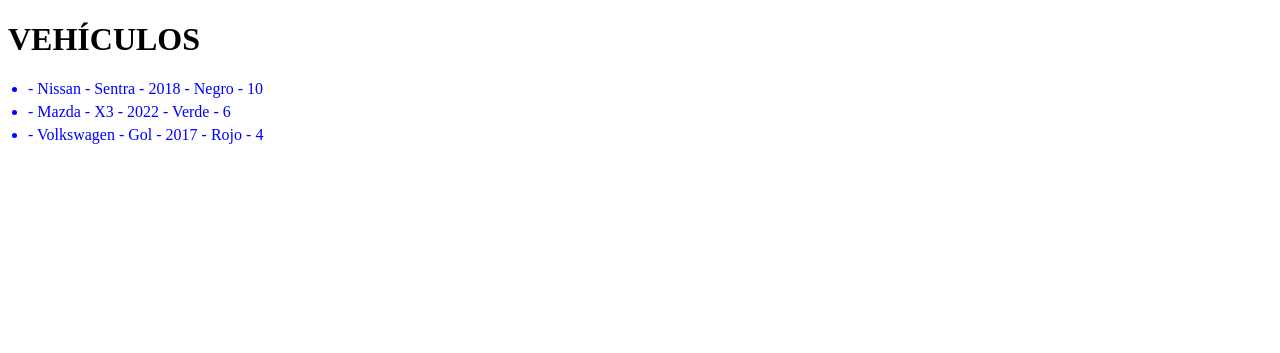
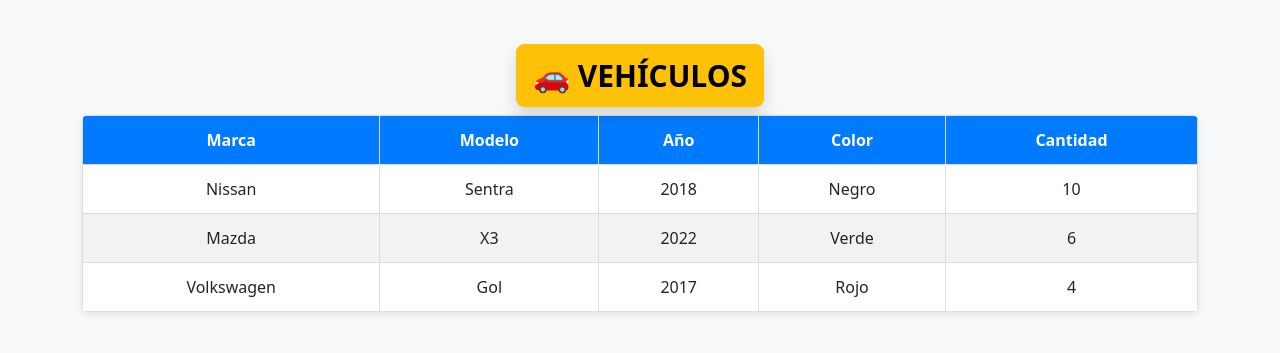
Before and after one commit to KelleanPJ/djangoproyect_backend, a Django app: page / in a window 1280 px wide. Shown: the top 353 px of the page. Run offline with Django 5.2, Linux system fonts and the light colour scheme; data comes from the database, SQL or seed files in the repository.

Commit message:
Presentacion estilo tabla

```diff
--- a/cargar_productos.py
+++ b/cargar_productos.py
@@ -1,8 +1,8 @@
 import os
 import django
 
-# Configurar Django
-os.environ.setdefault("DJANGO_SETTINGS_MODULE", "mysite.settings") #ESTO DEBES CAMBIARLO SEGUN EL NOMBRE DE TU CARPETA
+
+os.environ.setdefault("DJANGO_SETTINGS_MODULE", "mysite.settings")
 
 django.setup()
 
--- a/pagina/static/pagina/style.css
+++ b/pagina/static/pagina/style.css
@@ -1,8 +1,43 @@
-ul {
-  padding-left: 20px;
+
+body {
+  font-family: Arial, sans-serif;
+  background-color: #f8f9fa;
+  padding: 20px;
 }
 
-ul li {
-  margin-bottom: 5px;
-  color: blue;
+h1 {
+  text-align: center;
+  margin-bottom: 20px;
+  color: #333;
 }
+
+.tabla-productos {
+  width: 100%;
+  border-collapse: collapse;
+  margin: 0 auto;
+  background-color: white;
+  box-shadow: 0 2px 8px rgba(0,0,0,0.1);
+  border-radius: 6px;
+  overflow: hidden;
+}
+
+.tabla-productos th,
+.tabla-productos td {
+  border: 1px solid #ddd;
+  padding: 12px;
+  text-align: center;
+}
+
+.tabla-productos th {
+  background-color: #007BFF;
+  color: white;
+  font-weight: bold;
+}
+
+.tabla-productos tr:nth-child(even) {
+  background-color: #f2f2f2;
+}
+
+.tabla-productos tr:hover {
+  background-color: #e9f7ff;
+}
--- a/pagina/templates/index.html
+++ b/pagina/templates/index.html
@@ -1,4 +1,5 @@
 {% load static %}
+
 
 <!DOCTYPE html>
 <html lang="es">
@@ -6,22 +7,48 @@
   <meta charset="UTF-8">
   <title>Lista de Productos</title>
   <link rel="stylesheet" href="{% static 'pagina/style.css' %}">
+
+
+  <link href="https://cdn.jsdelivr.net/npm/bootstrap@5.3.3/dist/css/bootstrap.min.css" rel="stylesheet">
+
 </head>
-<body>
-  <h1>VEHÍCULOS</h1>
-  <ul>
-    {% for producto in productos %}
-      <li>
-        <strong>{{ producto.nombre }}</strong> -
-        {{ producto.marca }} -
-        {{ producto.modelo }} -
-        {{ producto.año }} -
-        {{ producto.color }} -
-        {{ producto.cantidad }}
-      </li>
-    {% empty %}
-      <li>No hay productos registrados.</li>
-    {% endfor %}
-  </ul>
+<body class="bg-light">
+
+  <div class="container mt-4 text-center">
+    <h1 class="btn btn-warning btn-lg shadow" style="font-size: 30px; font-weight: bold;">
+      🚗 VEHÍCULOS
+    </h1>
+
+
+  <table class="tabla-productos">
+    <thead>
+      <tr>
+        <th>Marca</th>
+        <th>Modelo</th>
+        <th>Año</th>
+        <th>Color</th>
+        <th>Cantidad</th>
+      </tr>
+    </thead>
+    <tbody>
+      {% for producto in productos %}
+        <tr>
+          <td>{{ producto.marca }}</td>
+          <td>{{ producto.modelo }}</td>
+          <td>{{ producto.año }}</td>
+          <td>{{ producto.color }}</td>
+          <td>{{ producto.cantidad }}</td>
+        </tr>
+      {% empty %}
+        <tr>
+          <td colspan="6">No hay productos registrados.</td>
+        </tr>
+      {% endfor %}
+    </tbody>
+  </table>
+
+
+  </div>
+
 </body>
 </html>
--- a/pagina/views.py
+++ b/pagina/views.py
@@ -3,8 +3,6 @@ from .models import Producto
 
 # Create your views here.
 
-# def index(request):
-#     return render(request, "index.html")
 
 
 def index(request):
```
Also changed, not shown: README.md.
